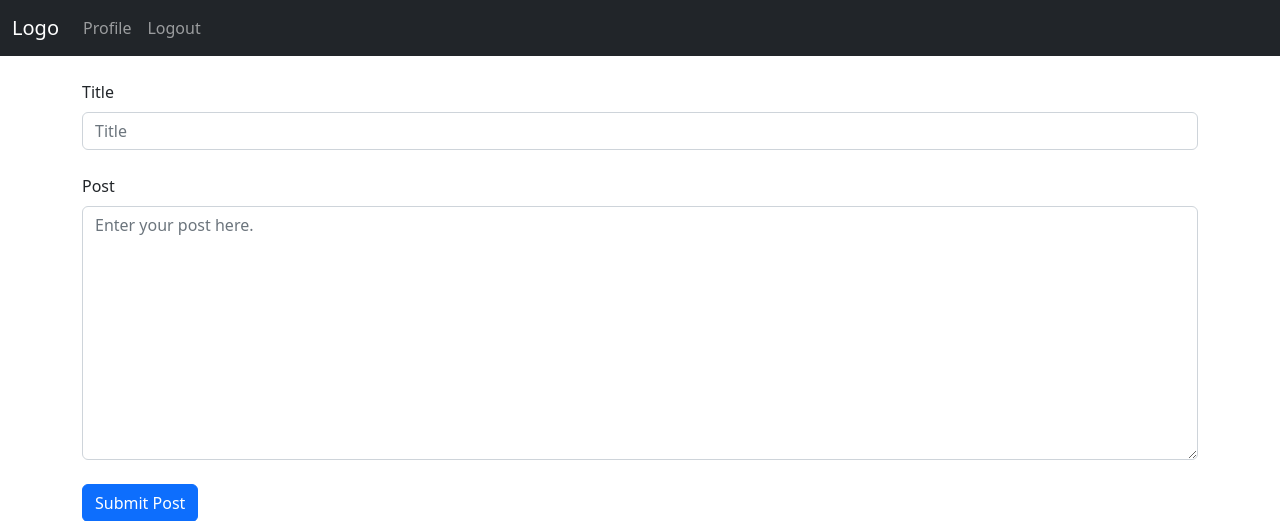
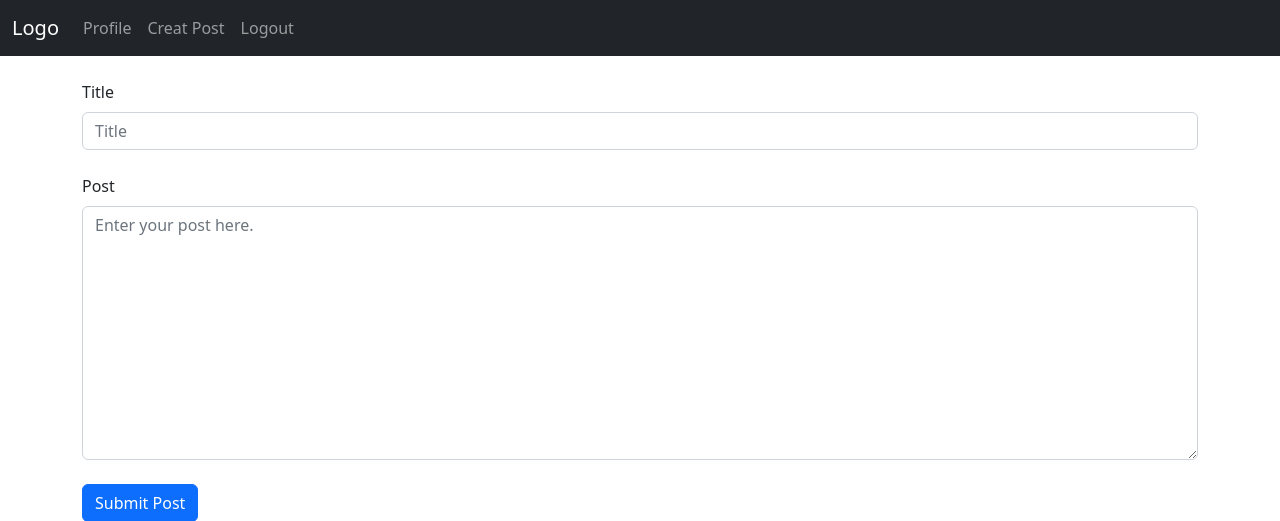
Before and after one commit to Manuel7806/Django-Blog, a Django app: page /create/ in a window 1280 px wide. Shown: the top 521 px of the page. Run offline with Django 4.2, Linux system fonts and the light colour scheme; a user stored in the database is signed in.

Commit message:
Updated the navbar

```diff
--- a/blogger/templates/header.html
+++ b/blogger/templates/header.html
@@ -12,6 +12,11 @@
                     <li class="nav-item">
                         <a href="{% url 'user:profile' user.pk %}" class="nav-link">
                             Profile
+                        </a>
+                    </li>
+                    <li class="nav-item">
+                        <a href="{% url 'profile:create' %}" class="nav-link">
+                            Creat Post
                         </a>
                     </li>
                     <li class="nav-item">
```
